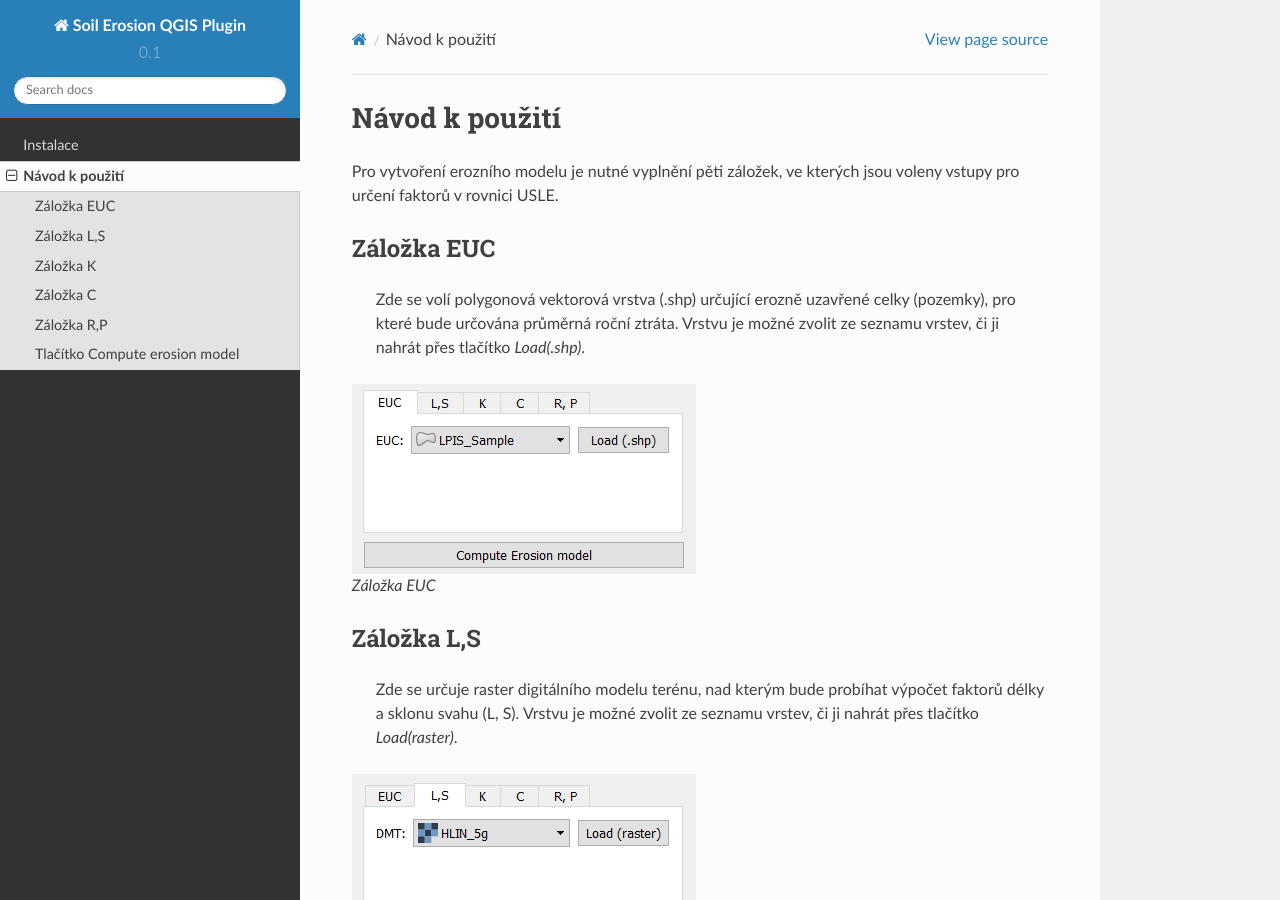
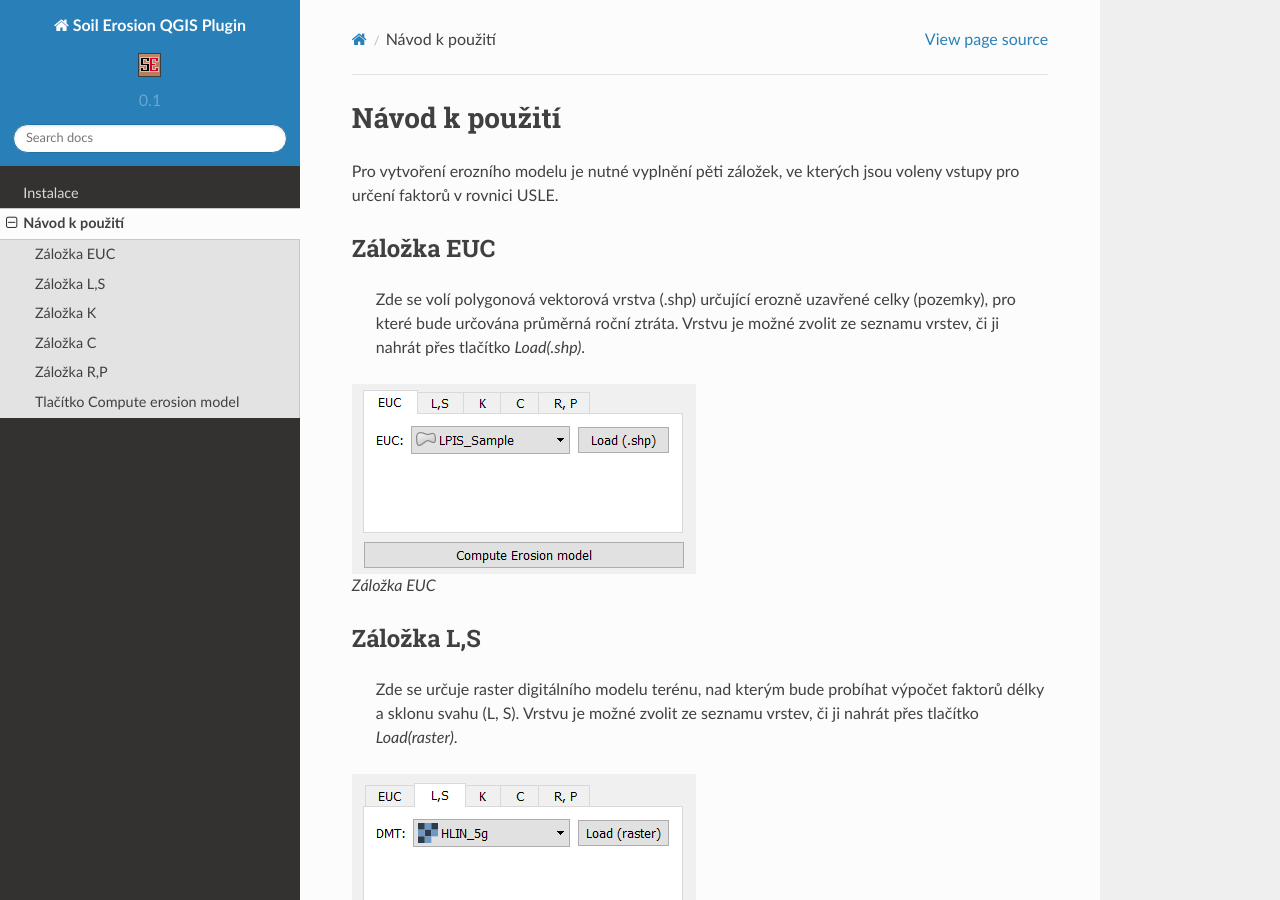
Before and after one commit to ctu-geoforall-lab-projects/bp-novotny-2017, a Sphinx documentation site: the page built from docs/source/navod.rst, in a window 1280 px wide and 900 px high. Built offline with Sphinx 7.4.7 and the Read the Docs theme 2.0.0, drawn with Linux system fonts in a browser that asks for light colours; formulas are drawn with MathJax 3.

Commit message:
docs: cosmetics

```diff
--- a/docs/source/conf.py
+++ b/docs/source/conf.py
@@ -113,7 +113,7 @@ html_theme = 'sphinx_rtd_theme'
 
 # The name of an image file (relative to this directory) to place at the top
 # of the sidebar.
-#html_logo = None
+html_logo = 'images/icon.png'
 
 # The name of an image file (within the static path) to use as favicon of the
 # docs.  This file should be a Windows icon file (.ico) being 16x16 or 32x32
--- a/docs/source/index.rst
+++ b/docs/source/index.rst
@@ -25,7 +25,8 @@ Contents:
 
 Autoři
 ******
- `Labolatoř GeoForAll
+
+`Labolatoř GeoForAll
 <http://geomatics.fsv.cvut.cz/research/geoforall/>`__ České vysoké
 učení technické v Praze
 
```
Also changed, not shown: docs/source/images/icon.png (added).
